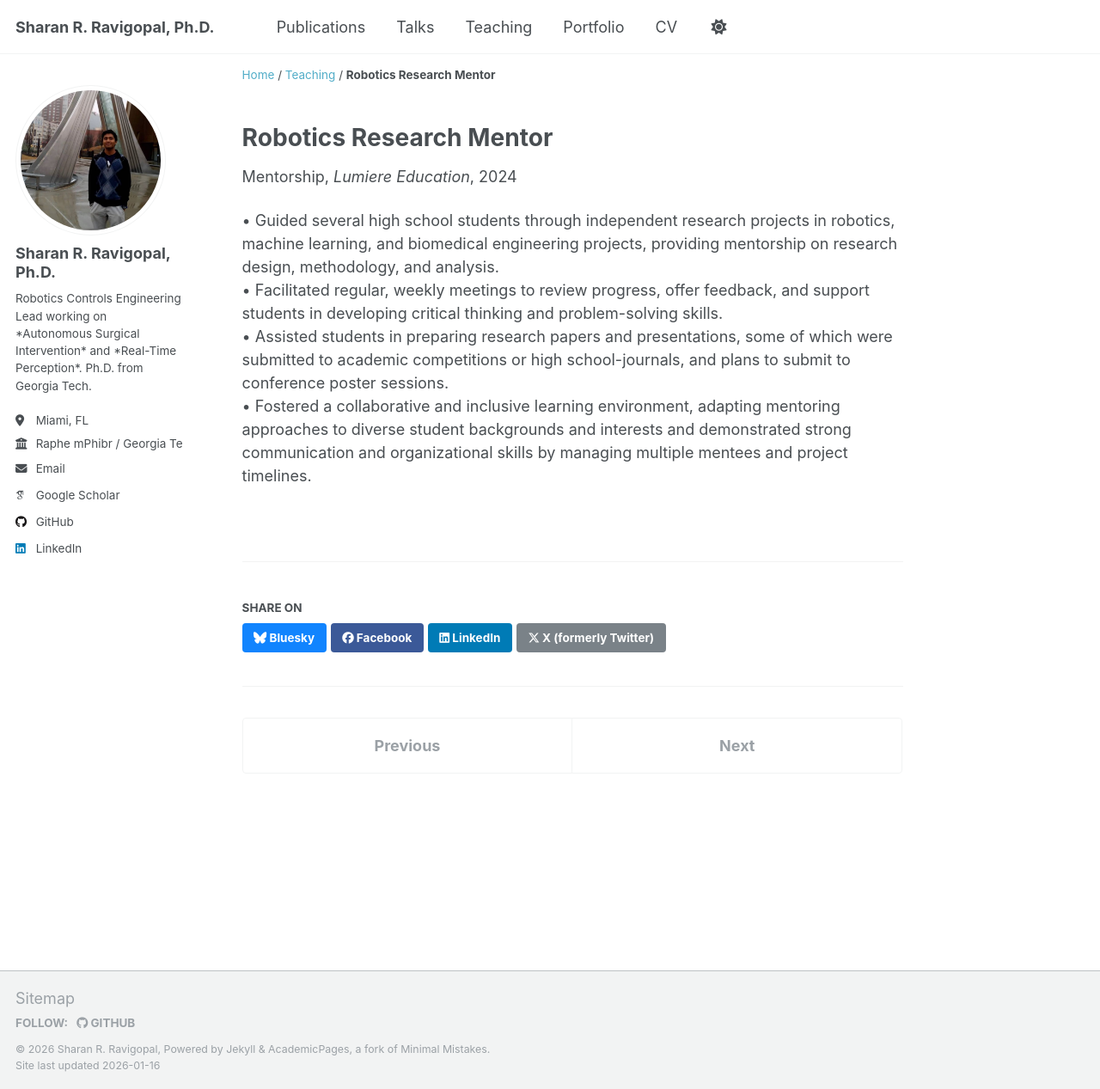
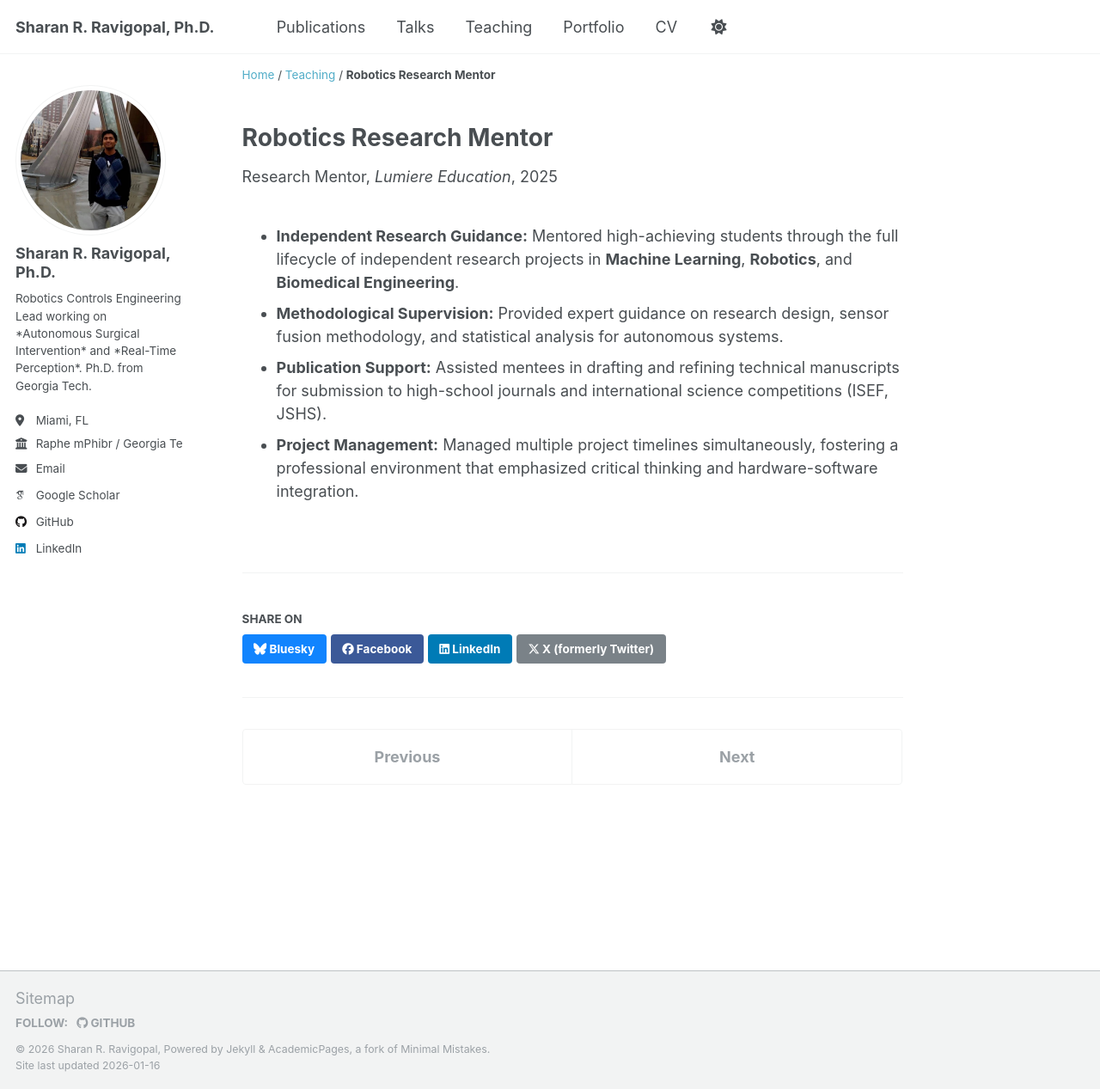
Before and after one commit to SharanRav/sharanrav.github.io, a Jekyll site: the page built from _teaching/2024-lumiere.md, in a window 1280 px wide and 1267 px high. Shown: the whole window at 86% size. Built offline with Jekyll 4.4.1, drawn with Linux system fonts in a browser that asks for light colours; some web fonts are replaced.

Commit message:
Update 2024-lumiere.md

```diff
--- a/_teaching/2024-lumiere.md
+++ b/_teaching/2024-lumiere.md
@@ -1,13 +1,14 @@
 ---
 title: "Robotics Research Mentor"
 collection: teaching
-type: "Mentorship"
+type: "Research Mentor"
 permalink: /teaching/2024-lumiere
 venue: "Lumiere Education"
-date: 2024-11-30
-location: "Atlanta, GA"
+date: 2025-12-31
+location: "Remote / Atlanta, GA"
 ---
-• Guided several high school students through independent research projects in robotics, machine learning, and biomedical engineering projects, providing mentorship on research design, methodology, and analysis.
-• Facilitated regular, weekly meetings to review progress, offer feedback, and support students in developing critical thinking and problem-solving skills.
- • Assisted students in preparing research papers and presentations, some of which were submitted to academic competitions or high school-journals, and plans to submit to conference poster sessions.
- • Fostered a collaborative and inclusive learning environment, adapting mentoring approaches to diverse student backgrounds and interests and demonstrated strong communication and organizational skills by managing multiple mentees and project timelines.
+
+* **Independent Research Guidance:** Mentored high-achieving students through the full lifecycle of independent research projects in **Machine Learning**, **Robotics**, and **Biomedical Engineering**.
+* **Methodological Supervision:** Provided expert guidance on research design, sensor fusion methodology, and statistical analysis for autonomous systems.
+* **Publication Support:** Assisted mentees in drafting and refining technical manuscripts for submission to high-school journals and international science competitions (ISEF, JSHS).
+* **Project Management:** Managed multiple project timelines simultaneously, fostering a professional environment that emphasized critical thinking and hardware-software integration.
```
